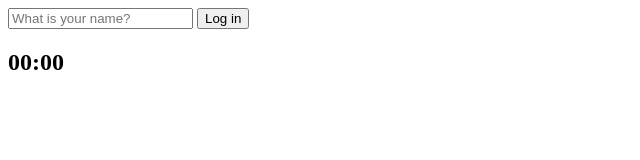
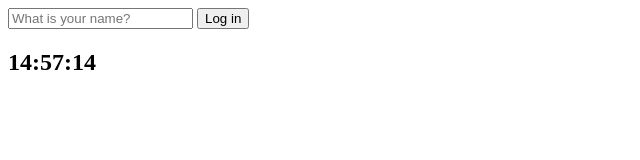
Before and after one commit to eunsu29/01_momentum, a website: page index.html in a window 1280 px wide. Shown: the full height of the page, 0-640 px from the left. Drawn offline with Linux system fonts and the light colour scheme.

Commit message:
5.1 Timeouts and Dates

```diff
--- a/index.html
+++ b/index.html
@@ -14,7 +14,7 @@
             <!-- botton 대신 input type="submit" 사용 -->
             <input type="submit" value="Log in" />
         </form>
-        <h2 id="clock">00:00</h2>
+        <h2 id="clock">00:00:00</h2>
         <h1 id="greeting" class="hidden"></h1>
         <!-- js 파일 세분화 -->
         <script src="js/greeting.js"></script>
--- a/js/clock.js
+++ b/js/clock.js
@@ -1,9 +1,11 @@
 const clock = document.querySelector("h2#clock");
 
-function sayHello() {
-    console.log("hello");
+function getClock() {
+    const date = new Date(); // new Date() 날짜를 가져옴
+    clock.innerText = `${date.getHours()}:${date.getMinutes()}:${date.getSeconds()}`;
 }
 
-// setInterval(sayHello, 1000); // ms마다 실행
+getClock();
+setInterval(getClock, 1000); // ms마다 실행
 
-setTimeout(sayHello, 1000); // ms후에 1번 실행
+// setTimeout(getClock, 1000); // ms후에 1번 실행
```
